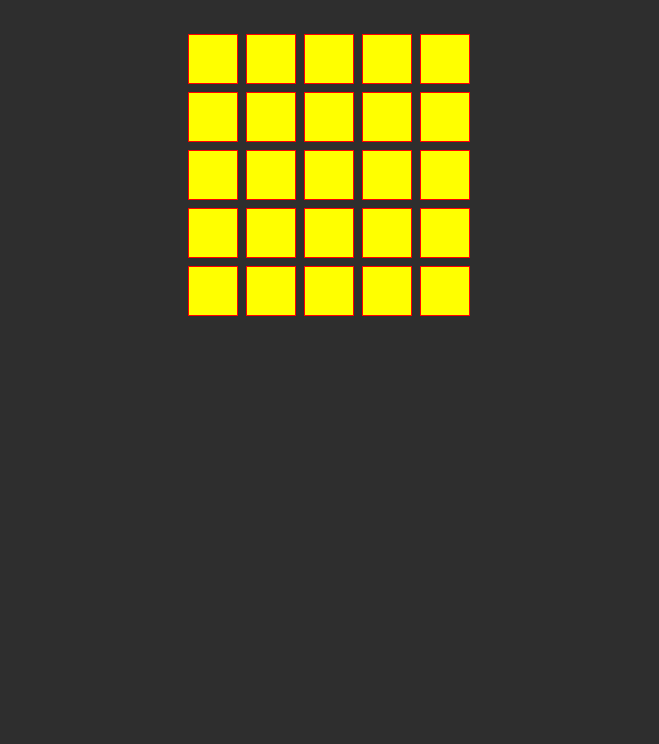
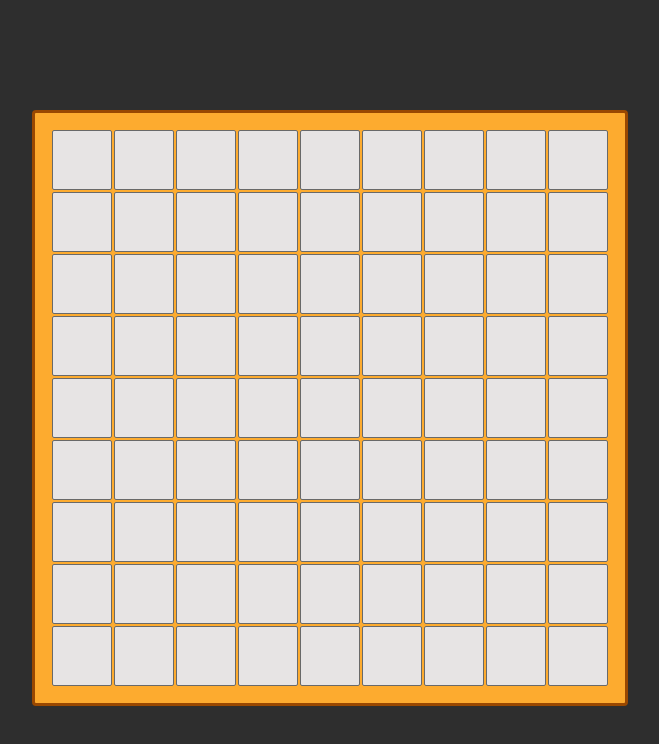
Before and after one commit to dgkallday8/horse_game, a website built with Vite: page index.html in a window 1280 px wide. Shown: the whole page, without its empty margins (310-969 px from the left). Built offline with nearby package versions, Linux system fonts and the light colour scheme.

Commit message:
some styles were changed

```diff
--- a/src/main.ts
+++ b/src/main.ts
@@ -5,6 +5,6 @@ import './style.css'
 
 export const APP_ID = 'app'
 
-const board = new Board();
+const board = new Board(9);
 const html = new Html(APP_ID)
 new Game(board, html);
--- a/src/style.css
+++ b/src/style.css
@@ -1,11 +1,23 @@
+* {
+  box-sizing: border-box;
+}
+
 body {
-  box-sizing: border-box;
   background-color: rgb(46, 46, 46);
 }
 
+#app {
+  height: 100vh;
+  display: flex;
+  align-items: center;
+  justify-content: center;
+}
+
 .board {
-  margin: 30px auto;
-  width: 292px;
+  padding: 16px;
+  background-color: rgb(253, 171, 47);
+  border: 3px rgb(153, 72, 1) solid;
+  border-radius: 4px;
 }
 
 .row {
@@ -13,9 +25,17 @@ body {
 }
 
 .cell {
-  width: 48px;
-  height: 48px;
-  background-color: yellow;
-  margin: 4px;
-  border: 1px solid red;
+  width: 60px;
+  height: 60px;
+  background-color: rgb(231, 228, 228);
+  border: 1px solid rgb(105, 105, 105);
+  margin: 1px;
+
+  display: flex;
+  align-items: center;
+  justify-content: center;
+  font-weight: bold;
+  font-size: 20px;
+  cursor: pointer;
+  border-radius: 2px;
 }
```
